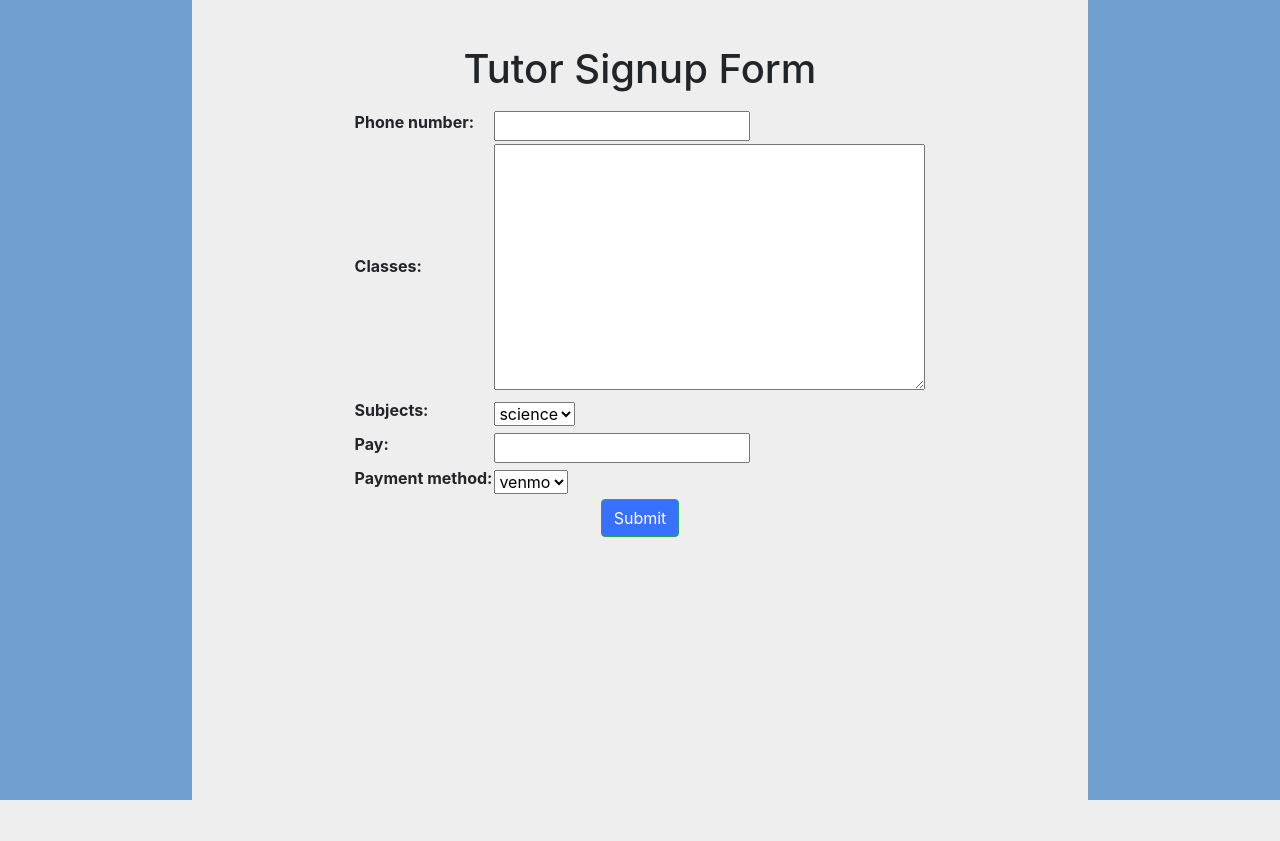
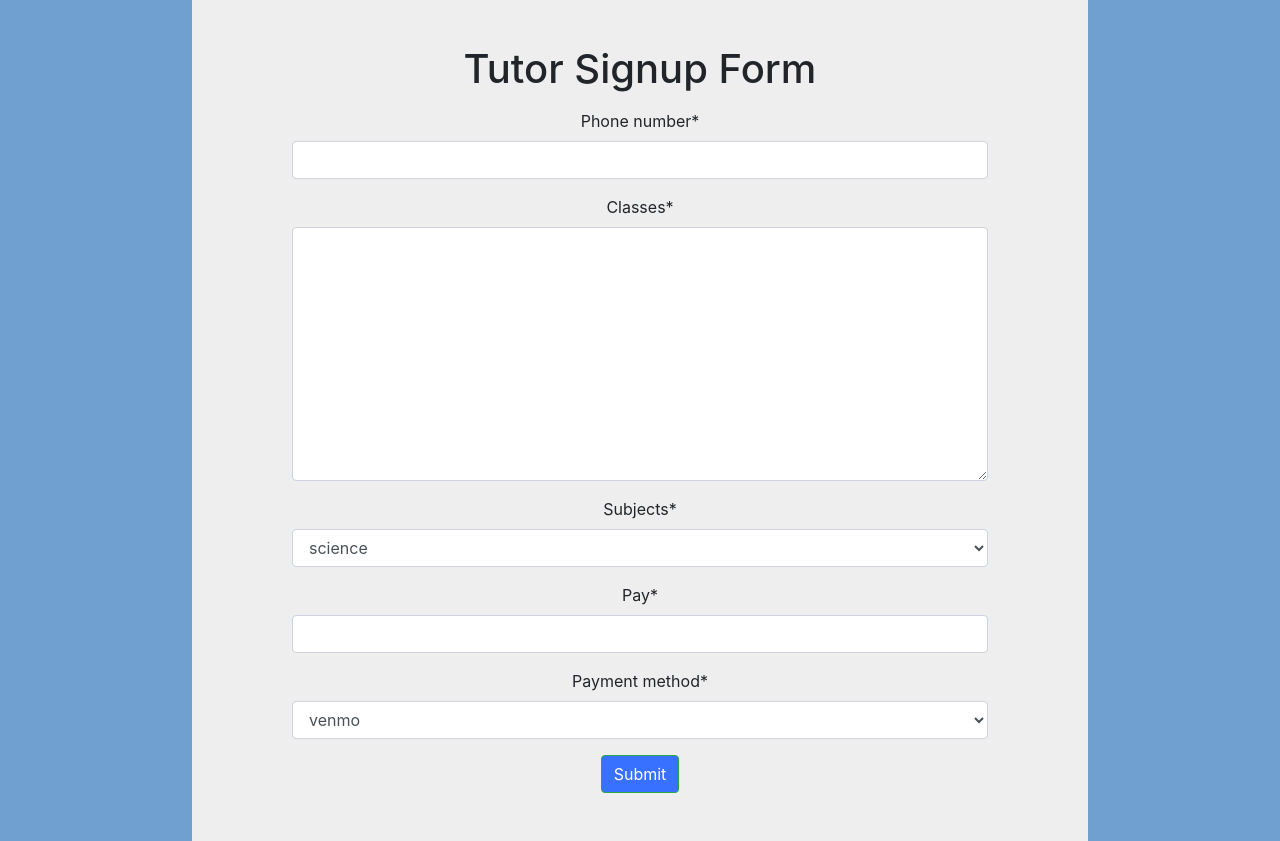
Before and after one commit to jayli201/quick-tutor, a Django app: page /tutors/signup in a window 1280 px wide. Before the commit the page ends 800 px from the top, so only its background shows below. Run offline with Django 3.2, Linux system fonts and the light colour scheme; the visitor is signed in with stand-in values (Sample User, id 1); some libraries are stand-ins or nearby versions.

Commit message:
added crispy-forms and form required message

```diff
--- a/students/static/students/format.css
+++ b/students/static/students/format.css
@@ -29,3 +29,8 @@ table {
   margin-left:auto;
   margin-right:auto;
 }
+
+.form69 {
+  margin-left:100px;
+  margin-right:100px;
+}
--- a/tutors/forms.py
+++ b/tutors/forms.py
@@ -7,3 +7,10 @@ class TutorSignupForm(forms.ModelForm):
     class Meta:
         model = TutorSignup
         fields = ('phone_number', 'classes', 'subjects', 'pay', 'payment_method')
+        required = ('phone_number', 'classes', 'subjects', 'pay', 'payment_method')
+
+    def __init__(self, *args, **kwargs):
+        super().__init__(*args, **kwargs)
+
+        for field in self.Meta.required:
+            self.fields[field].required = True
--- a/tutors/static/tutors/format.css
+++ b/tutors/static/tutors/format.css
@@ -29,3 +29,8 @@ table {
   margin-left:auto;
   margin-right:auto;
 }
+
+.form69 {
+  margin-left:100px;
+  margin-right:100px;
+}
--- a/tutors/templates/tutors/signup.html
+++ b/tutors/templates/tutors/signup.html
@@ -24,11 +24,12 @@
     <body id="body">
 <h1>Tutor Signup Form</h1>
 {% block body %}
+{% load crispy_forms_tags %}
 <p ALIGN="center"><form action="/tutors/signup" method="POST">
     {% csrf_token %}
-    <table>
-      {{ form.as_table }}
-    </table>
+    <div class = "form69">
+      {{ form|crispy }}
+    </div>
     <button style="background-color: #3870ff" type="submit" class="btn btn-success">Submit</button>
 </form>
 {% endblock %}</p>
```
Also changed, not shown: students/forms.py (+7 -0 lines), students/templates/students/signup.html (+4 -3 lines).
